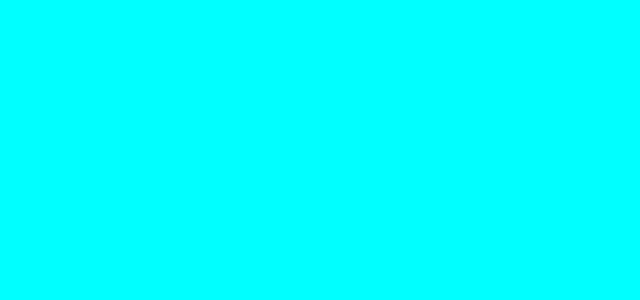
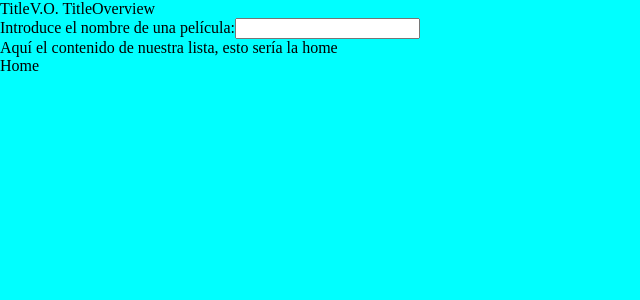
Before and after one commit to pascualbeatriz/Movie_Challenge, a React (Create React App) app: page / in a window 1280 px wide. Shown: the top 300 px of the page, without its empty margins (0-640 px from the left). Built offline with nearby package versions, Linux system fonts and the light colour scheme.

Commit message:
Create header with links and Home components

```diff
--- a/src/App.js
+++ b/src/App.js
@@ -1,12 +1,14 @@
 import React from "react";
+import Header from "./components/Header";
+import Home from "./components/Home"
 
 function App() {
   return (
     <div className="App">
-      <header className="App-header">
-      </header>
+      <Header/>
       <main>
-
+      Aquí el contenido de nuestra lista, esto sería la home
+      <Home/>
       </main>
     </div>
   );
--- /dev/null
+++ b/src/components/Header.js
@@ -0,0 +1,22 @@
+import React from 'react'
+
+const Header = () => {
+  return (
+    <section>
+    <nav className="nav--container">
+      <span className="nav--link">Title</span>
+      <span className="nav--link">V.O. Title</span>
+      <span className="nav--link">Overview</span>
+    </nav>
+
+    <form>
+      <label>
+        Introduce el nombre de una película:
+        <input type="text" name="name" />
+      </label>
+    </form>
+    </section>
+  )
+}
+
+export default Header;
--- /dev/null
+++ b/src/components/Home.js
@@ -0,0 +1,10 @@
+import React from 'react'
+
+const Home = () => {
+
+  return (
+    <div>Home</div>
+  )
+}
+
+export default Home
```
